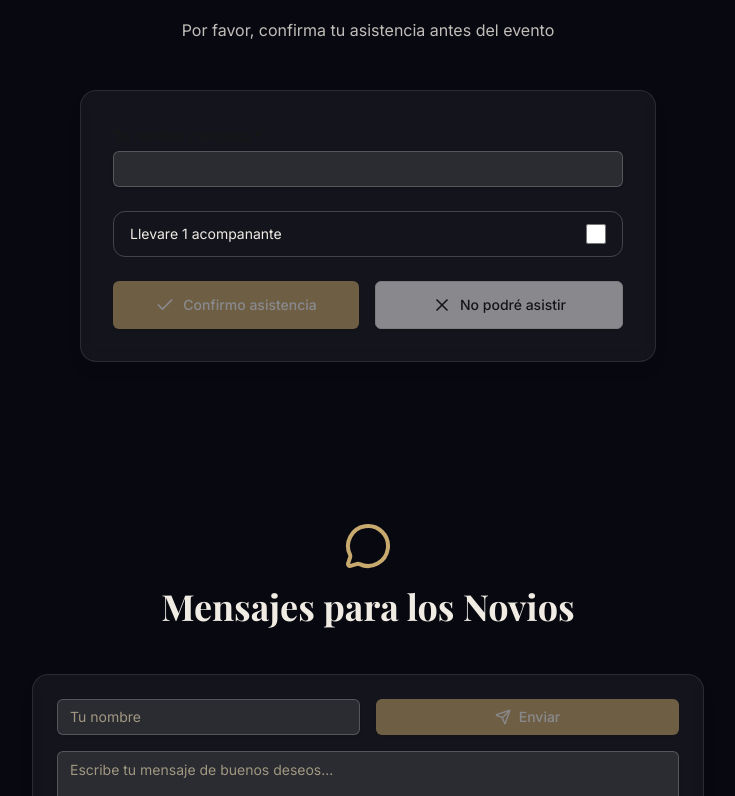
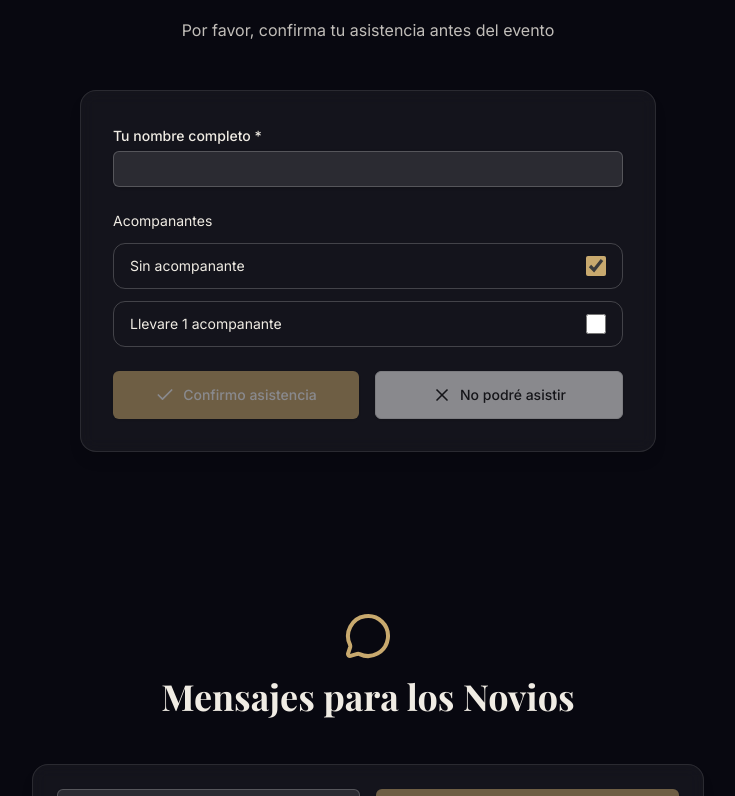
Before and after one commit to lcardenas7/invyra, a Next.js app: page /evento/demo in a window 1280 px wide. Shown: the part 2404-3200 px from the top of the page, without its empty margins (272-1007 px from the left). Built offline with nearby package versions, Linux system fonts and the light colour scheme.

Commit message:
fix: improve RSVP UX and album upload guidance

```diff
--- a/src/app/evento/[slug]/album/page.tsx
+++ b/src/app/evento/[slug]/album/page.tsx
@@ -137,6 +137,7 @@ export default function AlbumPage() {
     }
 
     setUploading(true);
+    const uploadErrors: string[] = [];
 
     for (const file of Array.from(files)) {
       if (!file.type.startsWith("image/")) continue;
@@ -188,12 +189,31 @@ export default function AlbumPage() {
         }
       } catch (error) {
         console.error("Error uploading photo:", error);
+        const message =
+          error && typeof error === "object" && "message" in error
+            ? String((error as { message?: string }).message)
+            : "Error desconocido";
+        uploadErrors.push(`${file.name}: ${message}`);
       }
     }
 
     setUploading(false);
     if (fileInputRef.current) {
       fileInputRef.current.value = "";
+    }
+
+    if (uploadErrors.length > 0) {
+      const hasRlsError = uploadErrors.some((item) =>
+        item.toLowerCase().includes("row-level security policy")
+      );
+
+      if (hasRlsError) {
+        alert(
+          "No se pudieron subir algunas fotos porque la politica de Storage del bucket 'event-photos' esta bloqueando INSERT para invitados. Revisa políticas RLS de Storage."
+        );
+      } else {
+        alert(`No se pudieron subir ${uploadErrors.length} foto(s). Intenta de nuevo.`);
+      }
     }
   };
 
--- a/src/app/evento/[slug]/page.tsx
+++ b/src/app/evento/[slug]/page.tsx
@@ -172,7 +172,7 @@ export default function EventoPage() {
   const [rsvpStep, setRsvpStep] = useState<"form" | "confirmed" | "declined">("form");
   const [rsvpData, setRsvpData] = useState({
     name: storedGuestProfile.name ?? "",
-    bringCompanions: sanitizeCompanions(storedGuestProfile.companions ?? 0) > 0,
+    companions: sanitizeCompanions(storedGuestProfile.companions ?? 0),
     status: "confirmed" as "confirmed" | "declined",
   });
   const [submitting, setSubmitting] = useState(false);
@@ -180,6 +180,7 @@ export default function EventoPage() {
   // Message State
   const [newMessage, setNewMessage] = useState({ name: "", content: "" });
   const [sendingMessage, setSendingMessage] = useState(false);
+  const [messageSent, setMessageSent] = useState(false);
 
   const { scrollYProgress } = useScroll();
   const heroOpacity = useTransform(scrollYProgress, [0, 0.2], [1, 0]);
@@ -327,11 +328,18 @@ export default function EventoPage() {
     };
   }, [completeIntro, introPhase, showIntro]);
 
+  useEffect(() => {
+    if (!messageSent) return;
+
+    const timeoutId = window.setTimeout(() => setMessageSent(false), 4500);
+    return () => window.clearTimeout(timeoutId);
+  }, [messageSent]);
+
   const handleRsvpSubmit = async (e: React.FormEvent) => {
     e.preventDefault();
     const companionsForThisResponse =
-      rsvpData.status === "confirmed" && rsvpData.bringCompanions
-        ? rsvpMaxCompanions
+      rsvpData.status === "confirmed"
+        ? Math.min(rsvpMaxCompanions, sanitizeCompanions(rsvpData.companions))
         : 0;
 
     if (!event || slug === "demo") {
@@ -394,6 +402,7 @@ export default function EventoPage() {
         ...messages
       ]);
       setNewMessage({ name: "", content: "" });
+      setMessageSent(true);
       return;
     }
 
@@ -413,6 +422,7 @@ export default function EventoPage() {
     if (!error && data) {
       setMessages([data, ...messages]);
       setNewMessage({ name: "", content: "" });
+      setMessageSent(true);
     }
 
     setSendingMessage(false);
@@ -866,7 +876,9 @@ export default function EventoPage() {
               className={`${cardClass} p-8 space-y-6`}
             >
               <div>
-                <Label htmlFor="rsvp-name">Tu nombre completo *</Label>
+                <Label htmlFor="rsvp-name" style={{ color: colors.text }}>
+                  Tu nombre completo *
+                </Label>
                 <Input
                   id="rsvp-name"
                   value={rsvpData.name}
@@ -878,29 +890,64 @@ export default function EventoPage() {
 
 
               {rsvpMaxCompanions > 0 && (
+                <div className="space-y-3">
+                  <p className="text-sm" style={{ color: colors.text }}>
+                    Acompanantes
+                  </p>
+
                   <label
-                  htmlFor="rsvp-companions-check"
+                    htmlFor="rsvp-companion-0"
                     className="flex cursor-pointer items-center justify-between rounded-xl border px-4 py-3"
                     style={{ borderColor: isWeddingTheme ? "rgba(255,255,255,0.2)" : "rgba(0,0,0,0.12)" }}
                   >
                     <span className="text-sm" style={{ color: colors.text }}>
-                    {rsvpMaxCompanions === 1
-                      ? "Llevare 1 acompanante"
-                      : "Llevare 2 acompanantes"}
+                      Sin acompanante
                     </span>
                     <input
-                    id="rsvp-companions-check"
+                      id="rsvp-companion-0"
                       type="checkbox"
-                    checked={rsvpData.bringCompanions}
-                    onChange={(e) =>
-                      setRsvpData({
-                        ...rsvpData,
-                        bringCompanions: e.target.checked,
-                      })
-                    }
+                      checked={rsvpData.companions === 0}
+                      onChange={() => setRsvpData({ ...rsvpData, companions: 0 })}
                       className="h-5 w-5 accent-[#c8a96e]"
                     />
                   </label>
+
+                  <label
+                    htmlFor="rsvp-companion-1"
+                    className="flex cursor-pointer items-center justify-between rounded-xl border px-4 py-3"
+                    style={{ borderColor: isWeddingTheme ? "rgba(255,255,255,0.2)" : "rgba(0,0,0,0.12)" }}
+                  >
+                    <span className="text-sm" style={{ color: colors.text }}>
+                      Llevare 1 acompanante
+                    </span>
+                    <input
+                      id="rsvp-companion-1"
+                      type="checkbox"
+                      checked={rsvpData.companions === 1}
+                      onChange={() => setRsvpData({ ...rsvpData, companions: 1 })}
+                      className="h-5 w-5 accent-[#c8a96e]"
+                    />
+                  </label>
+
+                  {rsvpMaxCompanions >= 2 && (
+                    <label
+                      htmlFor="rsvp-companion-2"
+                      className="flex cursor-pointer items-center justify-between rounded-xl border px-4 py-3"
+                      style={{ borderColor: isWeddingTheme ? "rgba(255,255,255,0.2)" : "rgba(0,0,0,0.12)" }}
+                    >
+                      <span className="text-sm" style={{ color: colors.text }}>
+                        Llevare 2 acompanantes
+                      </span>
+                      <input
+                        id="rsvp-companion-2"
+                        type="checkbox"
+                        checked={rsvpData.companions === 2}
+                        onChange={() => setRsvpData({ ...rsvpData, companions: 2 })}
+                        className="h-5 w-5 accent-[#c8a96e]"
+                      />
+                    </label>
+                  )}
+                </div>
               )}
 
               <div className="flex gap-4">
@@ -945,9 +992,22 @@ export default function EventoPage() {
                   </h3>
                   <p style={{ color: colors.text, opacity: 0.8 }}>
                     {submittedCompanions > 0
-                      ? `Nos vemos en la celebración con ${submittedCompanions} acompañante${submittedCompanions > 1 ? "s" : ""}`
-                      : "Nos vemos en la celebración"}
+                      ? `Nos vemos en la celebracion con ${submittedCompanions} acompanante${submittedCompanions > 1 ? "s" : ""}`
+                      : "Nos vemos en la celebracion"}
                   </p>
+                  <p className="mt-3 text-sm" style={{ color: colors.text, opacity: 0.75 }}>
+                    Recuerda: despues del evento podras subir fotos en el album colaborativo.
+                  </p>
+                  <Link href={`/evento/${slug}/album`} className="inline-flex mt-4">
+                    <Button
+                      size="sm"
+                      className="text-white"
+                      style={{ backgroundColor: colors.primary }}
+                    >
+                      <Camera className="w-4 h-4 mr-2" />
+                      Ir al album de fotos
+                    </Button>
+                  </Link>
                 </>
               ) : (
                 <>
@@ -1061,6 +1121,19 @@ export default function EventoPage() {
             />
           </form>
 
+          {messageSent && (
+            <div className={`${cardClass} rounded-xl p-4 mb-6 text-sm`} style={{ color: colors.text }}>
+              Gracias por tu mensaje. Cuando termine el evento, sube tus fotos aqui:{" "}
+              <Link
+                href={`/evento/${slug}/album`}
+                className="underline underline-offset-4"
+                style={{ color: colors.primary }}
+              >
+                /evento/{slug}/album
+              </Link>
+            </div>
+          )}
+
           {/* Messages List */}
           <div className="space-y-4">
             {messages.map((message, index) => (
@@ -1101,6 +1174,9 @@ export default function EventoPage() {
           <p className="text-white/80 mb-8 max-w-md mx-auto">
             Confirma tu asistencia con tus datos y luego comparte tus fotos con nosotros
           </p>
+          <p className="text-white/90 text-sm mb-4">
+            Enlace directo del album: /evento/{slug}/album
+          </p>
           <Link href={`/evento/${slug}/album`}>
             <Button
               size="lg"
```
Lines whose indentation alone changed are shown as unchanged.
